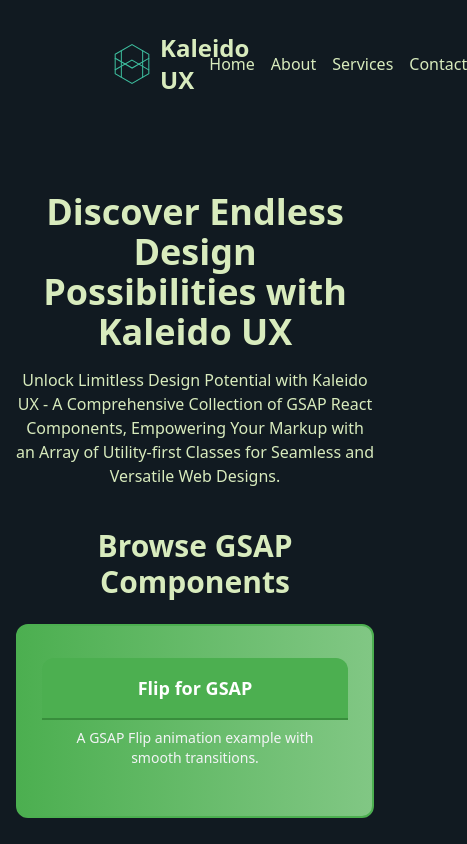
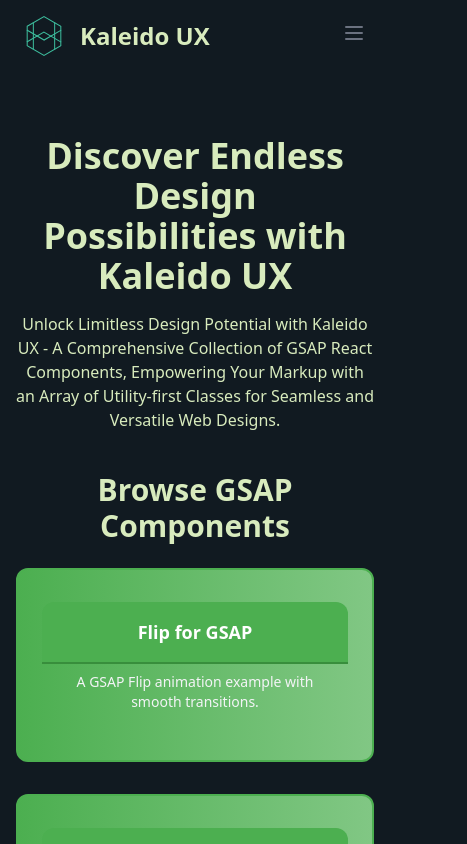
Before and after one commit to AnshumanDhiman/kaleido, a React (Vite) app: page / in a window 390 px wide. Shown: the top 844 px of the page, 467 px wide, since content can reach past the window. Built offline with nearby package versions, Linux system fonts and the light colour scheme.

Commit message:
Navbar Responsiveness

```diff
--- a/src/components/Navbar.jsx
+++ b/src/components/Navbar.jsx
@@ -1,30 +1,101 @@
-import Logo from '../assets/logo.svg'
+import { useState } from "react";
+import Logo from "../assets/logo.svg";
 import { Link } from "react-router-dom";
 
 const Navbar = () => {
+  const [isOpen, setIsOpen] = useState(false);
+
+  const toggleMenu = () => {
+    setIsOpen(!isOpen);
+  };
+
   return (
-    <nav className="px-28 py-8">
+    <nav className="px-6 py-4 md:px-28 md:py-8">
       <div className="mx-auto">
         <div className="flex items-center justify-between">
-          <div className="flex items-center space-x-2">
+          {/* Logo and Brand */}
+          <div className="flex items-center space-x-4">
             <img src={Logo} alt="Logo" className="w-10 h-10" />
             <div className="text-2xl font-bold">Kaleido UX</div>
           </div>
-          <ul className="flex space-x-4">
+
+          {/* Mobile menu button */}
+          <div className="md:hidden">
+            <button
+              onClick={toggleMenu}
+              className="text-gray-500 hover:text-gray-700 focus:outline-none"
+            >
+              <svg
+                className="w-6 h-6"
+                fill="none"
+                stroke="currentColor"
+                viewBox="0 0 24 24"
+                xmlns="http://www.w3.org/2000/svg"
+              >
+                <path
+                  strokeLinecap="round"
+                  strokeLinejoin="round"
+                  strokeWidth="2"
+                  d={
+                    isOpen ? "M6 18L18 6M6 6l12 12" : "M4 6h16M4 12h16M4 18h16"
+                  }
+                />
+              </svg>
+            </button>
+          </div>
+
+          {/* Full menu for larger screens */}
+          <ul className="hidden md:flex space-x-8">
             <li>
-              <Link to="/" className="hover:text-gray-300">Home</Link>
+              <Link to="/" className="hover:text-gray-500">
+                Home
+              </Link>
             </li>
             <li>
-              <Link to="/about" className="hover:text-gray-300">About</Link>
+              <Link to="/about" className="hover:text-gray-500">
+                About
+              </Link>
             </li>
             <li>
-              <Link to="/services" className="hover:text-gray-300">Services</Link>
+              <Link to="/services" className="hover:text-gray-500">
+                Services
+              </Link>
             </li>
             <li>
-              <Link to="/contact" className="hover:text-gray-300">Contact</Link>
+              <Link to="/contact" className="hover:text-gray-500">
+                Contact
+              </Link>
             </li>
           </ul>
         </div>
+
+        {/* Mobile menu - shown when isOpen is true */}
+        {isOpen && (
+          <div className="md:hidden mt-4">
+            <ul className="flex flex-col space-y-2">
+              <li>
+                <Link to="/" className="hover:text-gray-500">
+                  Home
+                </Link>
+              </li>
+              <li>
+                <Link to="/about" className="hover:text-gray-500">
+                  About
+                </Link>
+              </li>
+              <li>
+                <Link to="/services" className="hover:text-gray-500">
+                  Services
+                </Link>
+              </li>
+              <li>
+                <Link to="/contact" className="hover:text-gray-500">
+                  Contact
+                </Link>
+              </li>
+            </ul>
+          </div>
+        )}
       </div>
     </nav>
   );
```
